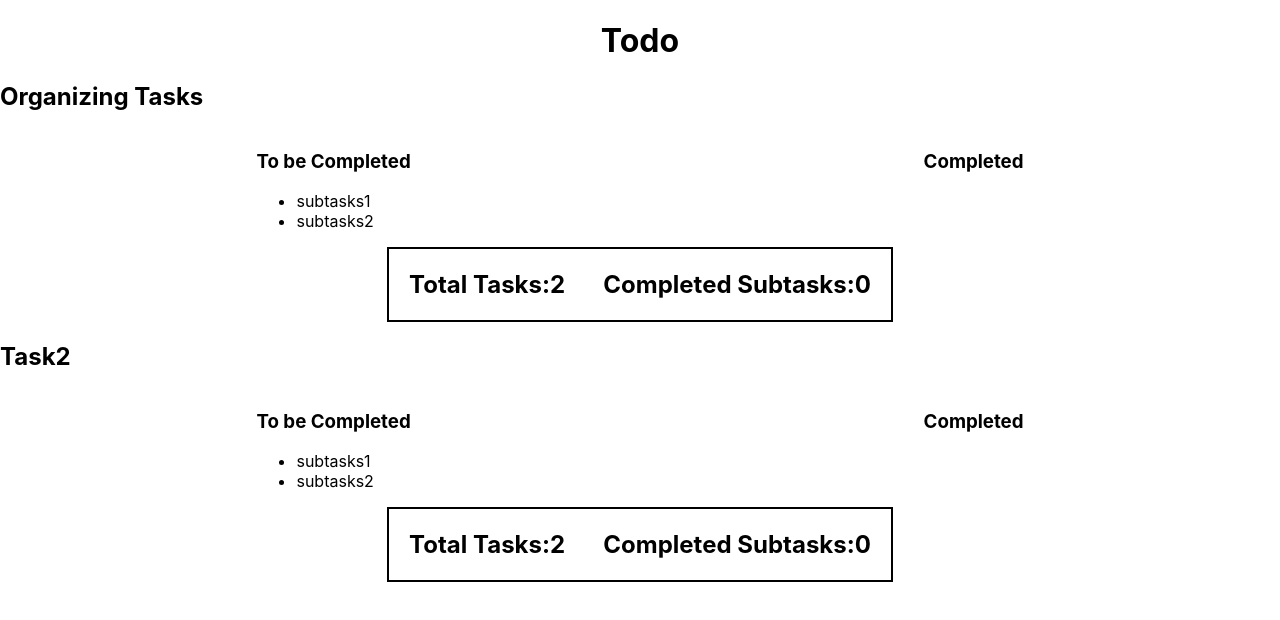
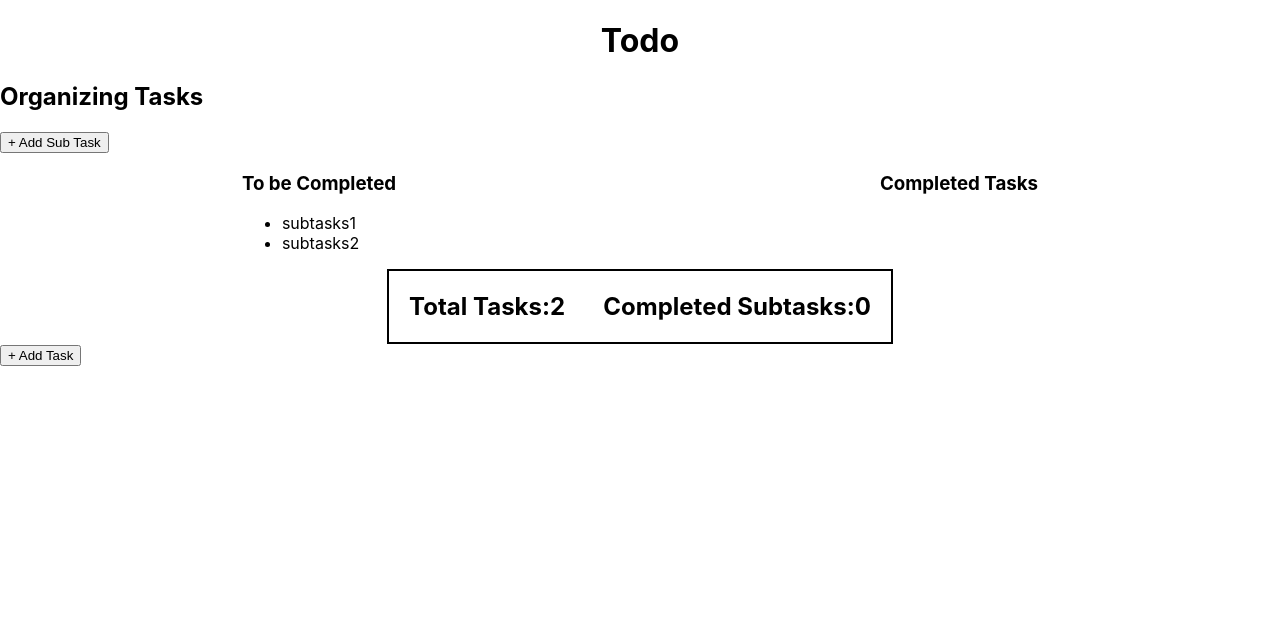
Before and after one commit to ayeza-baseer/TodoApp, a React (Create React App) app: page / in a window 1280 px wide. Shown: the top 620 px of the page. Built offline with nearby package versions, Linux system fonts and the light colour scheme.

Commit message:
Add new Tasks

```diff
--- a/src/App.js
+++ b/src/App.js
@@ -2,9 +2,13 @@
 import './App.css';
 import Todo from './pages/Todo';
 
+
 function App() {
-  return (
-   <Todo/>
+  return (<>
+  <Todo/>
+
+  </>
+
   );
 }
 
--- a/src/components/CompletedSubtasks.jsx
+++ /dev/null
@@ -1,28 +0,0 @@
-import React from 'react';
-
-function CompletedSubtasks(props) {
-    const {taskId,subtasks,handleCheckboxClick}=props
-    return (
-        <div>
-              <div key={taskId}>
-                <h3>Completed</h3>
-                <ul>
-                  {subtasks
-                    .filter((subtask) => subtask.isCompleted)
-                    .map((subtask) => (
-                      <li
-                        key={subtask._id}
-                        onClick={() =>
-                          handleCheckboxClick(taskId, subtask._id)
-                        }
-                      >
-                        <label>{subtask.title}</label>
-                      </li>
-                    ))}
-                </ul>
-              </div>
-            </div>
-    );
-}
-
-export default CompletedSubtasks;
--- /dev/null
+++ b/src/components/CompletedTasks.jsx
@@ -0,0 +1,26 @@
+import React from "react";
+
+function CompletedTasks(props) {
+  const { taskId, subtasks, handleCheckboxClick } = props;
+  return (
+    <div>
+      <div key={taskId}>
+        <h3>Completed Tasks</h3>
+        <ul>
+          {subtasks
+            .filter(({isCompleted}) => isCompleted)
+            .map(({_id,title}) => (
+              <li
+                key={_id}
+                onClick={() => handleCheckboxClick(taskId, _id)}
+              >
+                <label>{title}</label>
+              </li>
+            ))}
+        </ul>
+      </div>
+    </div>
+  );
+}
+
+export default CompletedTasks;
--- /dev/null
+++ b/src/components/SubtaskButton.jsx
@@ -0,0 +1,12 @@
+import React from 'react';
+
+function SubtaskButton(props) {
+    const {toggleInputField,taskId}=props
+    return (
+        <button onClick={() => toggleInputField(taskId)}>
+            + Add Sub Task
+          </button>
+    );
+}
+
+export default SubtaskButton;
--- a/src/components/Task.jsx
+++ b/src/components/Task.jsx
@@ -1,15 +1,66 @@
 import React, { useState } from "react";
 
 import TaskHeading from "./TaskHeading";
-import ToBeCompletedTask  from "./ToBeCompletedTask";
-import CompletedSubtasks from "./CompletedSubtasks";
+import ToBeCompletedTask from "./ToBeCompletedTask";
+import CompletedTasks from "./CompletedTasks";
 import { tasksList } from "../utils/TaskList";
 import "./Task.css";
 import StatusBar from "./StatusBar";
+import SubtaskButton from "./SubtaskButton";
+import TaskButton from "./TaskButton";
 
 function Task() {
   const [tasks, setTasks] = useState(tasksList);
   const [completedTask, setCompletedTask] = useState([]);
+  const [showInput, setShowInput] = useState(false);
+  const [inputValue, setInputValue] = useState("");
+  const [taskInputValue, setTaskInputValue] = useState("");
+  const [indexItem, setIndex] = useState(0);
+
+  const handleTask = (event) => {
+    console.log(event.target.value);
+    setTaskInputValue(event.target.value);
+  };
+  function handleTaskKeyDown(event) {
+    if (event.key === "Enter") {
+      let newTask = {
+        _id: Math.random() * 1000,
+        title: taskInputValue,
+        isCompleted: false,
+        completedSubtask: 0,
+        subtasks: [],
+      };
+      setTasks([...tasks, newTask]);
+      setTaskInputValue("");
+    }
+  }
+  const handleInputChange = (event) => {
+    console.log(event.target.value);
+    setInputValue(event.target.value);
+  };
+  function handleKeyDown(event, taskId) {
+    if (event.key === "Enter") {
+      let copyArray = [...tasks];
+      console.log(taskId);
+      let task = copyArray.find((task) => task._id == taskId);
+      task.subtasks.push({
+        _id: Math.random() * 1000,
+        title: inputValue,
+        isCompleted: false,
+      });
+      console.log(task, "task");
+      setTasks(copyArray);
+      setInputValue("");
+    }
+  }
+
+  const toggleInputField = (index) => {
+    setIndex(index);
+  };
+
+  const toggleInputTask = () => {
+    setShowInput(!showInput);
+  };
 
   const handleCheckboxClick = (taskId, subtaskId) => {
     let copyArray = [...tasks];
@@ -24,16 +75,57 @@ function Task() {
 
   return (
     <>
-      {tasks.map((task) => (
-        <div key={task._id}>
-            <TaskHeading title={task.title} subtaskLength={task.subtasks.length} completedSubtask={task.completedSubtask}/>
+      {tasks.map(({ _id, title, completedSubtask, subtasks }) => (
+        <div key={_id}>
+          <TaskHeading
+            title={title}
+            subtaskLength={subtasks.length}
+            completedSubtask={completedSubtask}
+          />
+          <SubtaskButton toggleInputField={toggleInputField} taskId={_id} />
+
+          {indexItem == _id && (
+            <input
+              type="text"
+              placeholder="Enter your text here"
+              value={inputValue}
+              onKeyDown={(event) => handleKeyDown(event, _id)}
+              onChange={handleInputChange}
+            />
+          )}
+
           <div className="task">
-            <ToBeCompletedTask taskId={task._id} subtasks={task.subtasks} handleCheckboxClick={handleCheckboxClick}  />
-            <CompletedSubtasks taskId={task._id} subtasks={task.subtasks} handleCheckboxClick={handleCheckboxClick}/>
+            <ToBeCompletedTask
+              taskId={_id}
+              subtasks={subtasks}
+              handleCheckboxClick={handleCheckboxClick}
+
+
+            />
+            <CompletedTasks
+              taskId={_id}
+              subtasks={subtasks}
+              handleCheckboxClick={handleCheckboxClick}
+
+
+            />
           </div>
-          <StatusBar subtaskLength={task.subtasks.length} completedTask={task.completedSubtask}/>
+          <StatusBar
+            subtaskLength={subtasks.length}
+            completedTask={completedSubtask}
+          />
         </div>
       ))}
+      <TaskButton toggleInputTask={toggleInputTask} />
+      {showInput && (
+        <input
+          type="text"
+          placeholder="Enter your Task"
+          value={taskInputValue}
+          onKeyDown={(event) => handleTaskKeyDown(event)}
+          onChange={handleTask}
+        />
+      )}
     </>
   );
 }
--- /dev/null
+++ b/src/components/TaskButton.jsx
@@ -0,0 +1,11 @@
+import React from 'react';
+
+
+function TaskButton(props) {
+    const {toggleInputTask}=props
+    return (
+        <button onClick={() => toggleInputTask()}>+ Add Task</button>
+    );
+}
+
+export default TaskButton;
--- a/src/components/TaskHeading.jsx
+++ b/src/components/TaskHeading.jsx
@@ -1,19 +1,21 @@
-
-
 function TaskHeading(props) {
-    const { title,subtaskLength,completedSubtask}=props
-    return (<>
+  const { title, subtaskLength, completedSubtask } = props;
+  return (
+    <>
       <h2
         style={{
           textDecorationLine:
-                  subtaskLength == completedSubtask
+            subtaskLength == completedSubtask &&
+           (subtaskLength &&
+            completedSubtask != 0)
               ? "line-through"
               : "none",
         }}
       >
         {title}
       </h2>
-    </>);
+    </>
+  );
 }
 
 export default TaskHeading;
--- a/src/components/ToBeCompletedTask.jsx
+++ b/src/components/ToBeCompletedTask.jsx
@@ -10,15 +10,15 @@ function ToBeCompletedTask(props) {
 
                 <ul>
                   {subtasks
-                    .filter((subtask) => !subtask.isCompleted)
-                    .map((subtask) => (
+                    .filter(({isCompleted}) => !isCompleted)
+                    .map(({_id,title}) => (
                       <li
-                        key={subtask._id}
+                        key={_id}
                         onClick={() =>
-                          handleCheckboxClick(taskId, subtask._id)
+                          handleCheckboxClick(taskId, _id)
                         }
                       >
-                        <label>{subtask.title}</label>
+                        <label>{title}</label>
                       </li>
                     ))}
                 </ul>
--- a/src/utils/TaskList.js
+++ b/src/utils/TaskList.js
@@ -12,15 +12,5 @@ export const tasksList = [
       ],
     },
 
-    {
-      _id: 4,
-      title: "Task2",
-      isCompleted: false,
-      completedSubtask: 0,
 
-      subtasks: [
-        { _id: 5, title: "subtasks1", isCompleted: false },
-        { _id: 6, title: "subtasks2", isCompleted: false },
-      ],
-    },
   ];
```
Also changed, not shown: src/components/Header.jsx (+5 -7 lines). Lines whose indentation alone changed are shown as unchanged.
